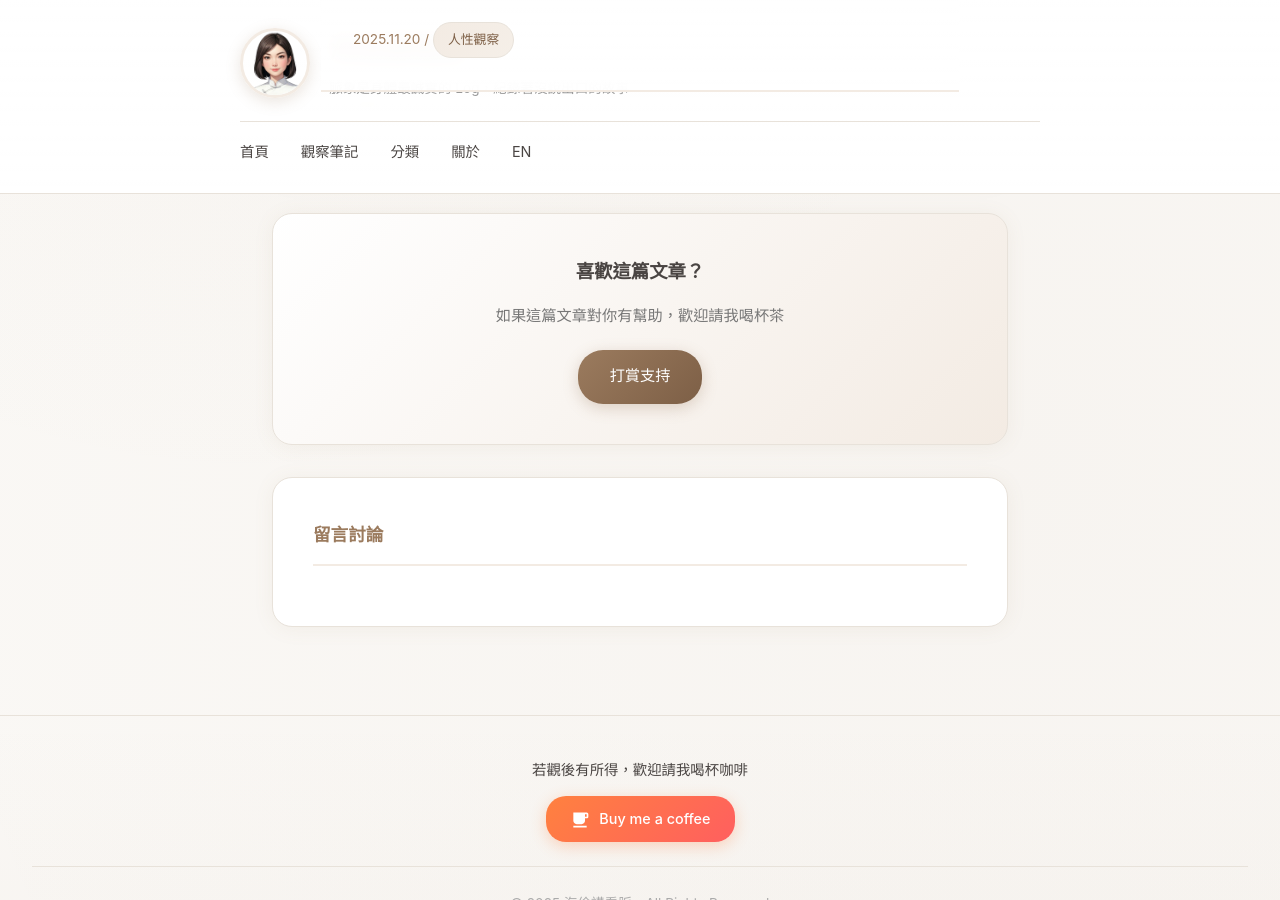
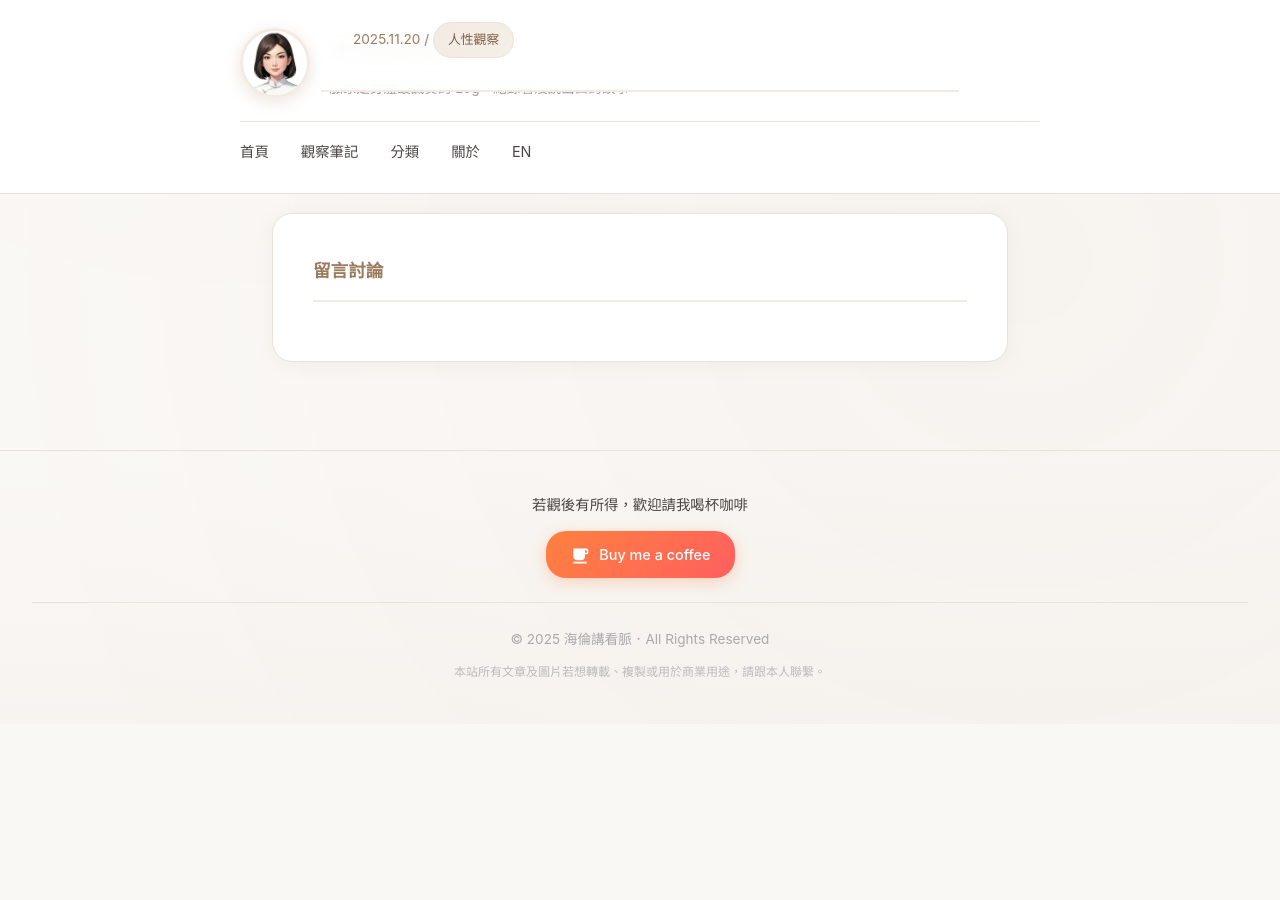
Before and after one commit to hathor-hua/helen, a Jekyll site: the page built from _posts/2025-11-20-heartbreak-physics.md, in a window 1280 px wide and 900 px high, scrolled down 1608 px. Built offline with Jekyll 4.4.1, drawn with Linux system fonts in a browser that asks for light colours; comment, search, counter and statistics services are not loaded; after the commit the page ends 2332 px from its top, so only the background shows below that.

Commit message:
Remove duplicate support section from post template
Keep only the footer's Buy Me a Coffee, remove the separate 打賞區 section
from individual posts to avoid redundancy.

```diff
--- a/_layouts/post.html
+++ b/_layouts/post.html
@@ -21,13 +21,6 @@ og_type: article
     <a href="{{ '/' | relative_url }}" class="back-link">回首頁</a>
 </article>
 
-<!-- 打賞區 -->
-<section class="support-section">
-    <h3>喜歡這篇文章？</h3>
-    <p>如果這篇文章對你有幫助，歡迎請我喝杯茶</p>
-    <a href="#" class="support-btn">打賞支持</a>
-</section>
-
 <!-- 留言區 -->
 <section class="comments-section">
     <h3>留言討論</h3>
```
